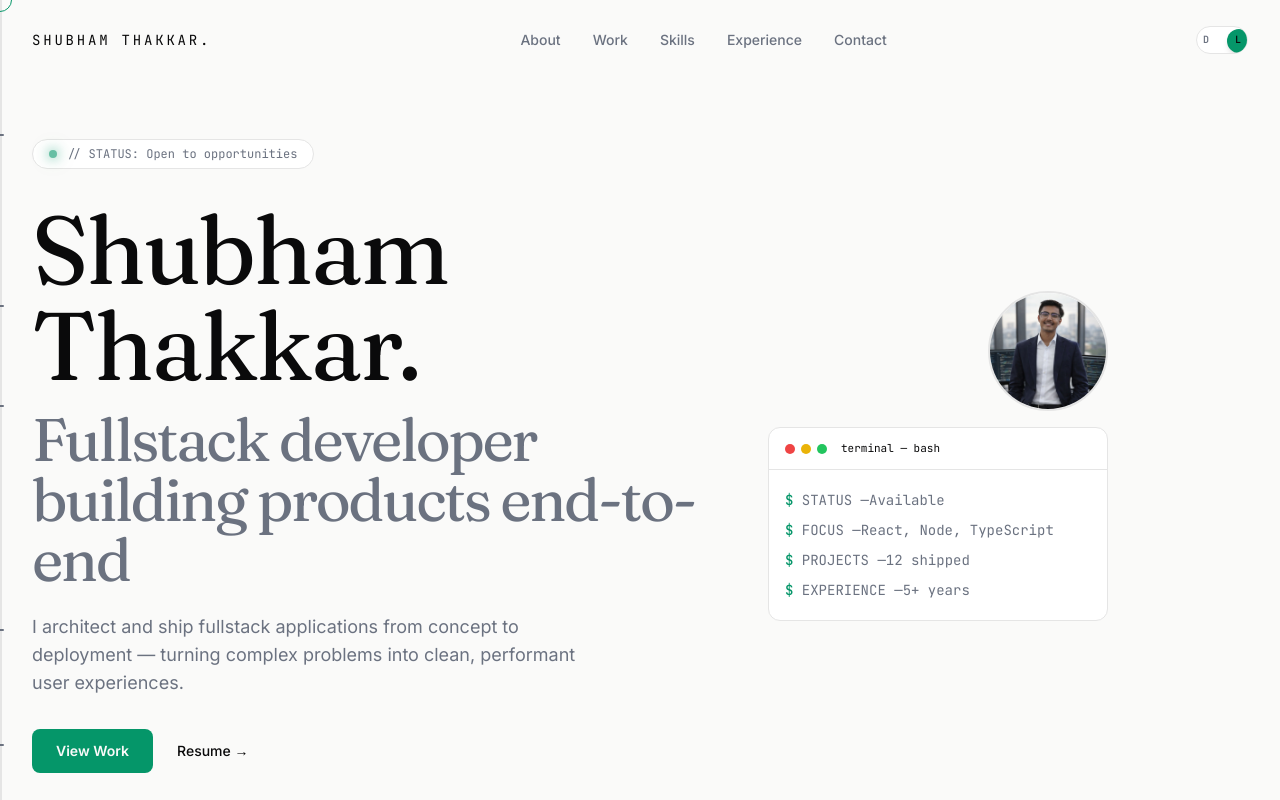
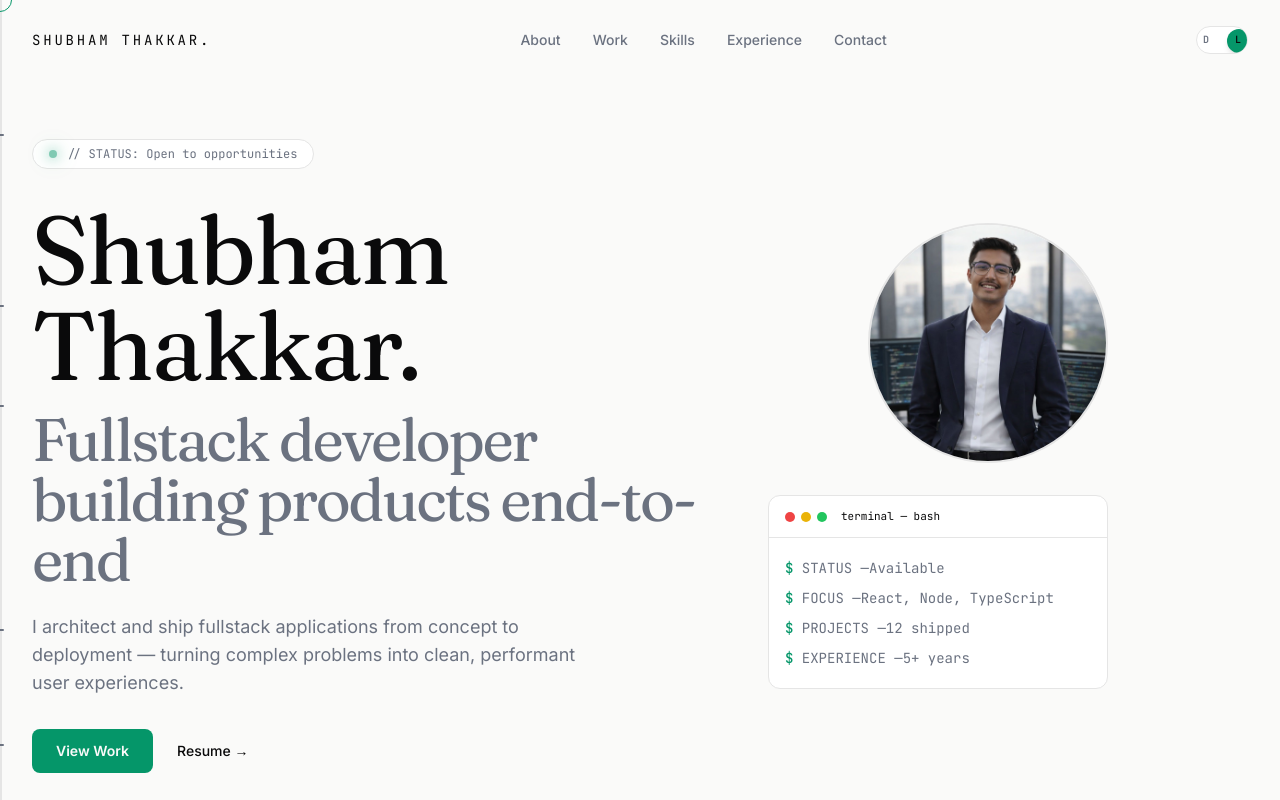
Before and after one commit to SHUBHAM-THAKKAR07/Portfolio, a website: page index.html in a window 1280 px wide. Shown: the top 800 px of the page. Drawn offline with Linux system fonts and the light colour scheme.

Commit message:
fix: render projects (var not const), enlarge hero portrait, equalize timeline cards

```diff
--- a/css/animations.css
+++ b/css/animations.css
@@ -284,11 +284,15 @@
 /* -- card -- */
 .timeline-card {
   width: 100%;
+  min-height: 120px;
   padding: 1.25rem 1rem;
   border-radius: 0.75rem;
   border: 1px solid var(--color-border);
   background-color: var(--color-surface);
   text-align: center;
+  display: flex;
+  flex-direction: column;
+  justify-content: center;
 }
 
 .timeline-label {
@@ -457,8 +461,8 @@
    HERO PORTRAIT
    ==================================== */
 .hero-portrait {
-  width: 120px;
-  height: 120px;
+  width: 240px;
+  height: 240px;
   border-radius: 9999px;
   overflow: hidden;
   border: 2px solid var(--color-border);
--- a/index.html
+++ b/index.html
@@ -152,7 +152,7 @@
       </div>
 
         <!-- Right: Profile portrait + terminal panel (desktop only) -->
-        <div class="animate-on-load stagger-5 hidden lg:flex flex-col items-end gap-4 flex-shrink-0">
+        <div class="animate-on-load stagger-5 hidden lg:flex flex-col items-end gap-8 flex-shrink-0">
 
           <!-- Profile portrait -->
           <div class="hero-portrait">
--- a/js/data.js
+++ b/js/data.js
@@ -1,4 +1,4 @@
-const PROJECTS = [
+var PROJECTS = [
   {
     title: "CheckedIn",
     badge: "\u{1F3C6} 1st Place \u2014 Hackathon",
```
